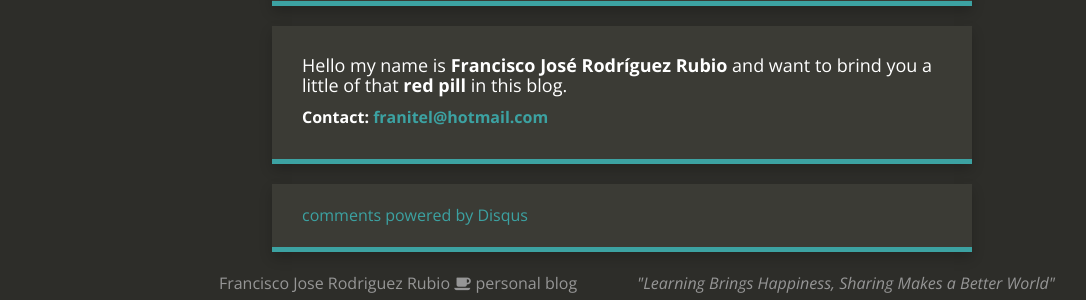
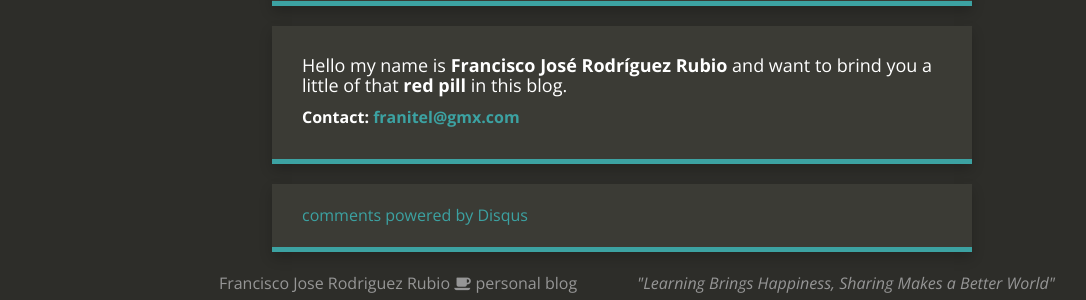
Before and after one commit to franitel/franitel.github.io, a Jekyll site: the page about/index.html, which Jekyll copies as it is, in a window 1280 px wide. Shown: the part 601-901 px from the top of the page, without its empty margins (18-1104 px from the left). Built offline with Jekyll 4.4.1, drawn with Linux system fonts in a browser that asks for light colours; nearby versions of some CDN libraries; comment, search, counter and statistics services are not loaded.

Commit message:
Change email

```diff
--- a/_config.yml
+++ b/_config.yml
@@ -1,6 +1,6 @@
 # Site settings
 title: Sysops Blog
-email: franitel@hotmail.com
+email: franitel@gmx.com
 
 description: "Un espacio para compartir"
 baseurl: ""
--- a/about/index.html
+++ b/about/index.html
@@ -94,9 +94,9 @@
             <p>
             <p>
 
-             <franitel@hotmail.com>
+             <franitel@gmx.com>
 
-        <p><strong>Contact: <a href="franitel@hotmail.com">franitel@hotmail.com</a> </strong></p>
+        <p><strong>Contact: <a href="franitel@gmx.com">franitel@gmx.com</a> </strong></p>
         </div>
       </div>
 
```
Also changed, not shown: _posts/2017-05-15-deploy-jenkins-as-container.md (+1 -1 lines), 5 other files.
